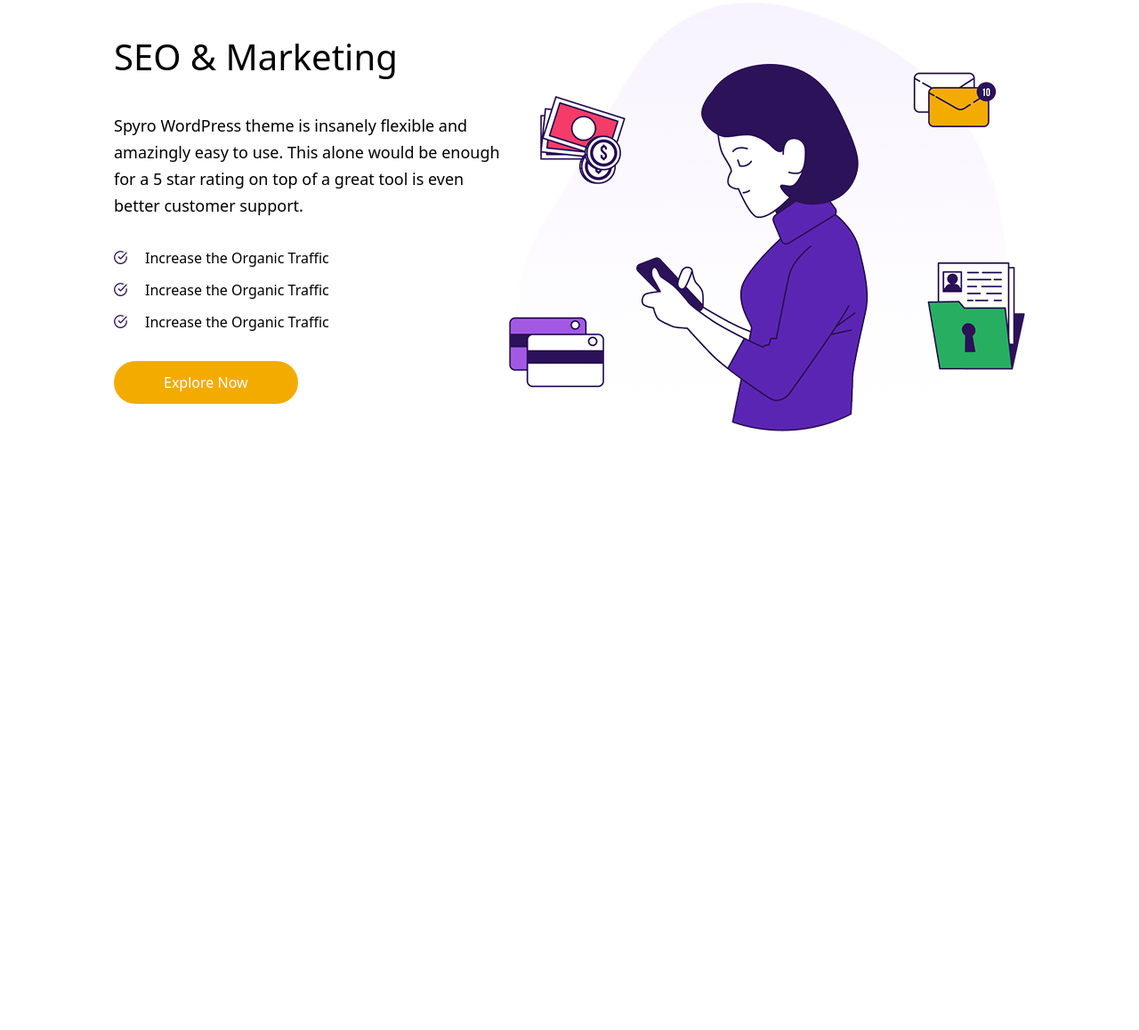
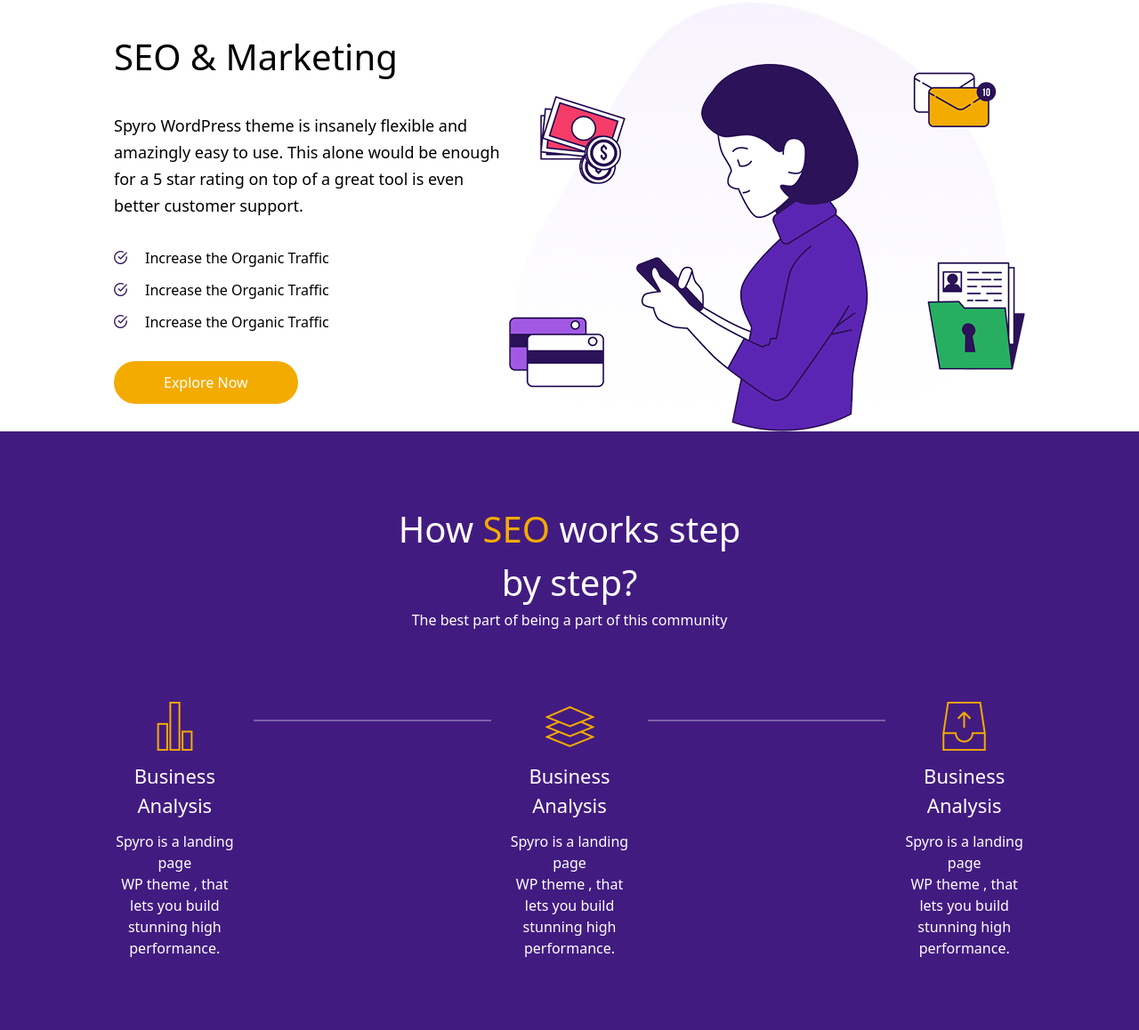
Before and after one commit to Dodikhudoev-Ahmad/hometask-fot-21.01.26, a website: page src/index.html in a window 1280 px wide. Shown: the part 3389-4547 px from the top of the page at 89% size. Before the commit the page ends 3874 px from the top, so only its background shows below. Drawn offline with nearby package versions, Linux system fonts and the light colour scheme; files that its build step writes are made by us from their sources.

Commit message:
step by step

```diff
--- a/src/index.html
+++ b/src/index.html
@@ -140,7 +140,7 @@
         </section>
     </section>
     <section class="max-w-[80%] m-auto">
-         <div>
+        <div>
             <h1 class="text-center text-[40px]">Our Services</h1>
             <div class="flex justify-between mt-10">
                 <div class="shadow-2xl flex flex-col bg-[#F4AB00] items-center text-white p-5 gap-3">
@@ -172,8 +172,10 @@
         <div class="mt-30 flex items-center justify-between">
             <div class="flex flex-col gap-8 items-start">
                 <h1 class="text-[40px]">SEO & Marketing</h1>
-                <p class="text-[18px]" style="line-height: 30px;">Spyro WordPress theme is insanely flexible and <br> amazingly easy to use. This alone would be enough
-                    <br> for a 5 star rating on top of a great tool is even <br> better customer support.</p>
+                <p class="text-[18px]" style="line-height: 30px;">Spyro WordPress theme is insanely flexible and <br>
+                    amazingly easy to use. This alone would be enough
+                    <br> for a 5 star rating on top of a great tool is even <br> better customer support.
+                </p>
                 <div class="flex flex-col gap-3 ">
                     <div class="flex gap-5 items-center">
                         <img src="./assets/IMAGE (19) — копия 5.png" alt="">
@@ -193,6 +195,32 @@
             <img src="./assets/IMAGE (19) — копия 4.png" alt="">
         </div>
     </section>
+    <section class="bg-[#421B81] py-20 text-white">
+        <section class="max-w-[80%] m-auto">
+            <h1 class="text-center text-[40px]">How <span class="text-[#F4AB00]">SEO</span> works step <br> by step?
+            </h1>
+            <p class="text-center">The best part of being a part of this community</p>
+            <div class="flex gap-5 items-start justify-center mt-20">
+                <div class="text-center flex flex-col items-center gap-3">
+                    <img src="./assets/IMAGE (19) — копия 6.png" alt="">
+                    <p class="text-[22px]">Business Analysis</p>
+                    <p>Spyro is a landing page <br>WP theme , that lets you build stunning high performance.</p>
+                </div>
+                <img class="mt-5" src="./assets/Rectangle (4).png" alt="">
+                <div class="text-center flex flex-col items-center gap-3">
+                    <img src="./assets/IMAGE (19) — копия 7.png" alt="">
+                    <p class="text-[22px]">Business Analysis</p>
+                    <p>Spyro is a landing page <br>WP theme , that lets you build stunning high performance.</p>
+                </div>
+                <img class="mt-5" src="./assets/Rectangle (4).png" alt="">
+                <div class="text-center flex flex-col items-center gap-3">
+                    <img src="./assets/IMAGE (20).png" alt="">
+                    <p class="text-[22px]">Business Analysis</p>
+                    <p>Spyro is a landing page <br>WP theme , that lets you build stunning high performance.</p>
+                </div>
+            </div>
+        </section>
+    </section>
 </body>
 
 </html>
```
Also changed, not shown: src/assets/IMAGE (19) — копия 6.png (added), src/assets/IMAGE (19) — копия 7.png (added), src/assets/IMAGE (20).png (added), src/assets/Rectangle (4).png (added), 1 other file.
